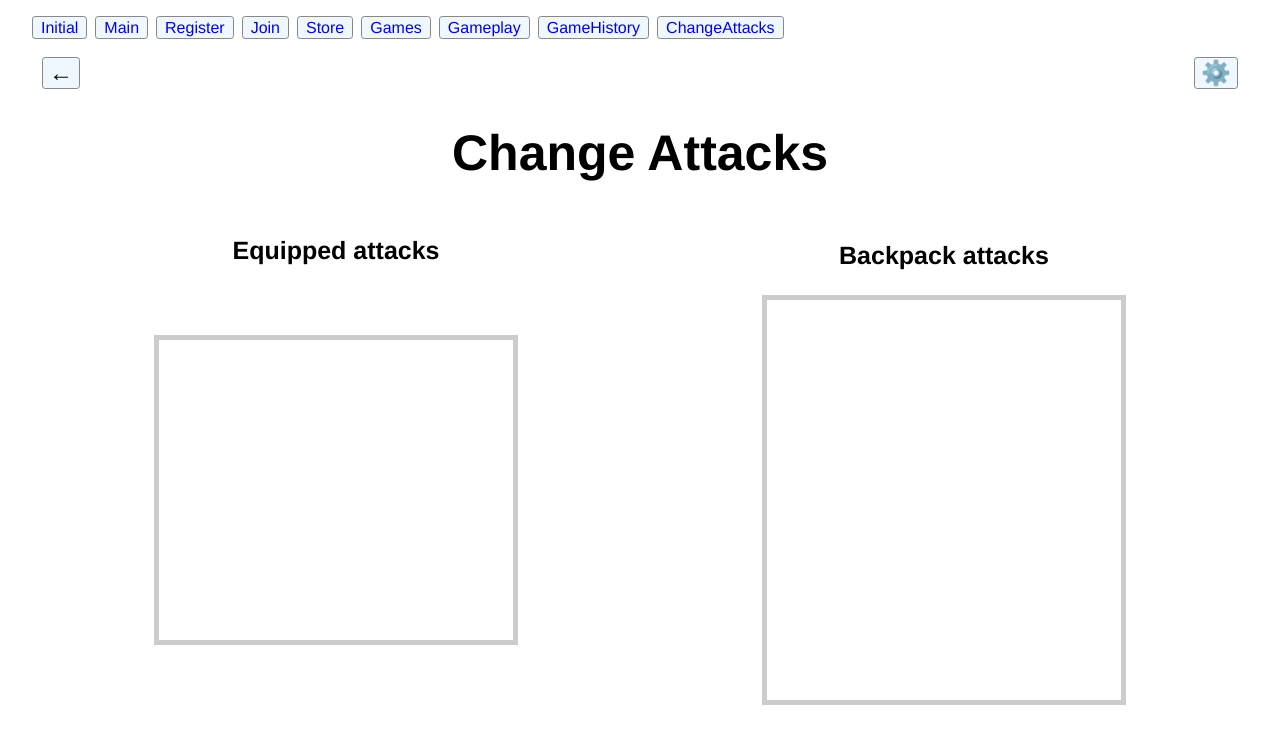
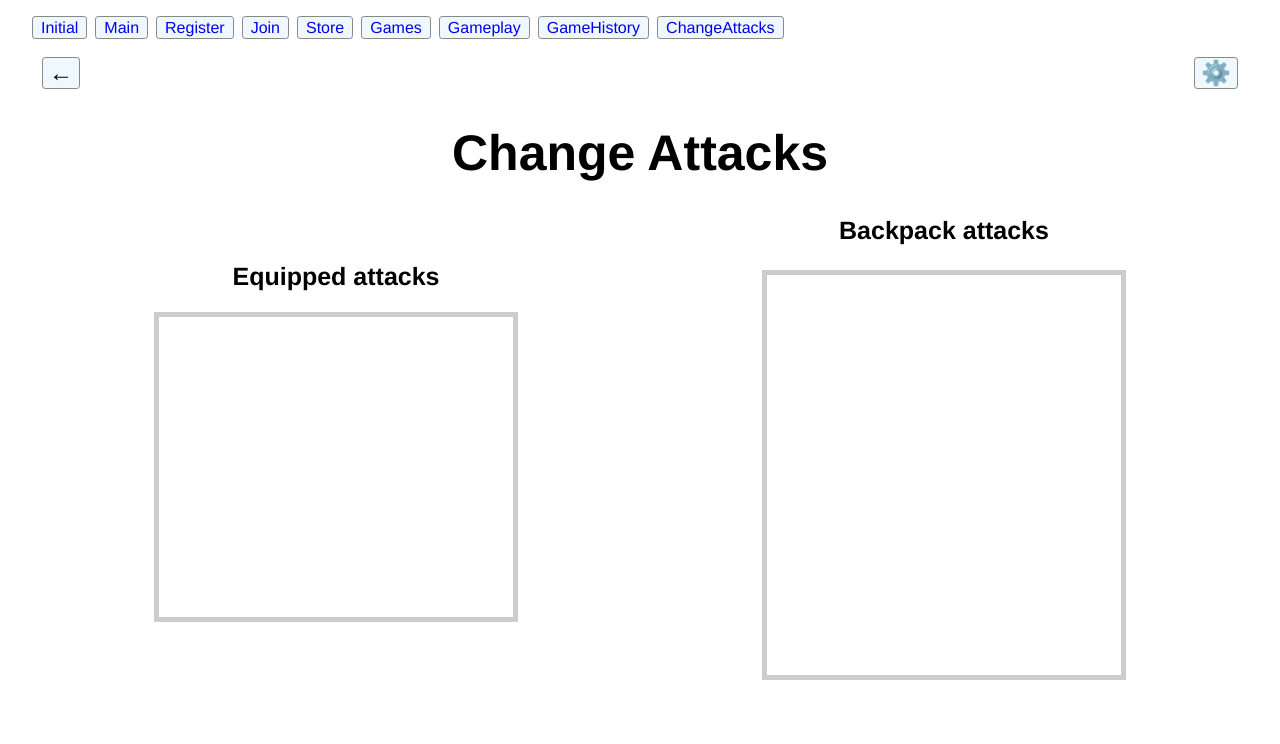
Before and after one commit to MIGI10/battle-arena, a Vue app: page /changeattacks in a window 1280 px wide. Shown: the top 744 px of the page. Built offline with nearby package versions, Linux system fonts and the light colour scheme.

Commit message:
improved change attacks

```diff
--- a/src/views/ChangeAttacks.vue
+++ b/src/views/ChangeAttacks.vue
@@ -65,13 +65,15 @@
 
 .scroll-bars-container {
   display: flex;
-  margin: 0 auto;
+  margin: -2% auto;
 }
 
 .left-block {
     flex:1;
     margin: 0 10%;
     max-width: 35%;
+    margin-top: 50px;
+
 }
 
 .right-block {
@@ -88,7 +90,6 @@
     max-width: 100%;
     height: 300px;
     border: 5px solid #ccc;
-    margin-top: 70px;
 }
 
 .backpack-attacks-title{
```
